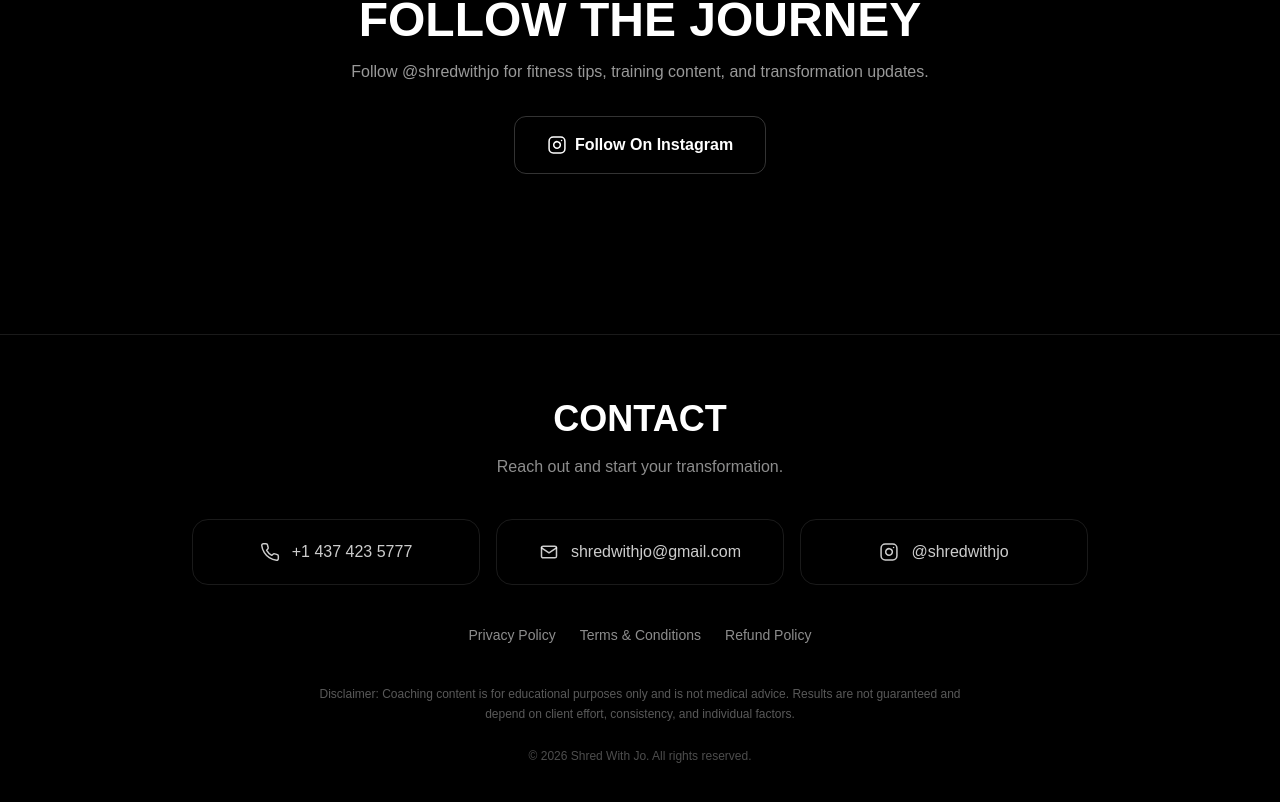
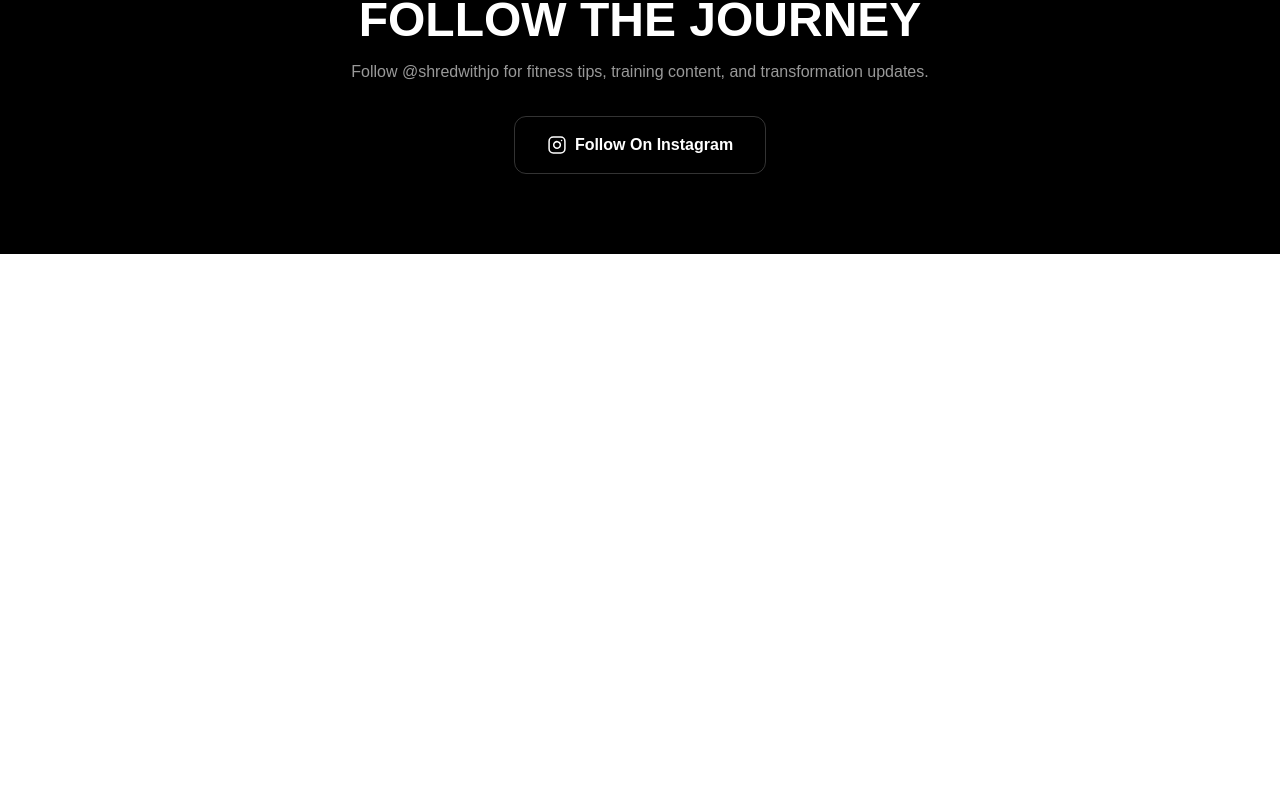
Before and after one commit to Shredwithjo/shredwithjo, a Next.js app: page / in a window 1280 px wide. Shown: the part 8381-9183 px from the top of the page. After the commit the page ends 8635 px from the top, so only its background shows below. Built offline with nearby package versions, Linux system fonts and the light colour scheme.

Commit message:
added agreement checkbox system

```diff
--- a/app/page.tsx
+++ b/app/page.tsx
@@ -894,76 +894,7 @@ export default function Home() {
       </section>
 
       {/* FOOTER */}
-     {/* FOOTER */}
-<footer className="mt-20 border-t border-white/10 px-6 py-16">
-  <div className="max-w-4xl mx-auto text-center">
-    <h2 className="text-2xl md:text-4xl font-bold uppercase">Contact</h2>
-    <p className="mt-4 text-white/55">
-      Reach out and start your transformation.
-    </p>
 
-    <div className="mt-10 grid gap-4 md:grid-cols-3">
-      <a
-        href="tel:+14374235777"
-        className="flex items-center justify-center gap-3 border border-white/10 rounded-2xl px-6 py-5 text-white/80 hover:bg-white hover:text-black hover:border-white transition duration-300"
-      >
-        <PhoneIcon />
-        <span>+1 437 423 5777</span>
-      </a>
-
-      <a
-        href="mailto:shredwithjo@gmail.com"
-        className="flex items-center justify-center gap-3 border border-white/10 rounded-2xl px-6 py-5 text-white/80 hover:bg-white hover:text-black hover:border-white transition duration-300"
-      >
-        <MailIcon />
-        <span>shredwithjo@gmail.com</span>
-      </a>
-
-      <a
-        href="https://www.instagram.com/shredwithjo"
-        target="_blank"
-        rel="noreferrer"
-        className="flex items-center justify-center gap-3 border border-white/10 rounded-2xl px-6 py-5 text-white/80 hover:bg-white hover:text-black hover:border-white transition duration-300"
-      >
-        <InstagramIcon />
-        <span>@shredwithjo</span>
-      </a>
-    </div>
-
-    <div className="mt-10 flex flex-wrap items-center justify-center gap-6 text-sm text-white/55">
-      <a
-        href="/privacy-policy"
-        className="hover:text-white transition duration-300"
-      >
-        Privacy Policy
-      </a>
-
-      <a
-        href="/terms-and-conditions"
-        className="hover:text-white transition duration-300"
-      >
-        Terms & Conditions
-      </a>
-
-      <a
-        href="/refund-policy"
-        className="hover:text-white transition duration-300"
-      >
-        Refund Policy
-      </a>
-    </div>
-
-    <p className="mt-10 max-w-2xl mx-auto text-xs text-white/35 leading-relaxed">
-      Disclaimer: Coaching content is for educational purposes only and is not
-      medical advice. Results are not guaranteed and depend on client effort,
-      consistency, and individual factors.
-    </p>
-
-    <p className="mt-6 text-xs text-white/30">
-      © {new Date().getFullYear()} Shred With Jo. All rights reserved.
-    </p>
-  </div>
-</footer>
     </main>
   );
 }
```
